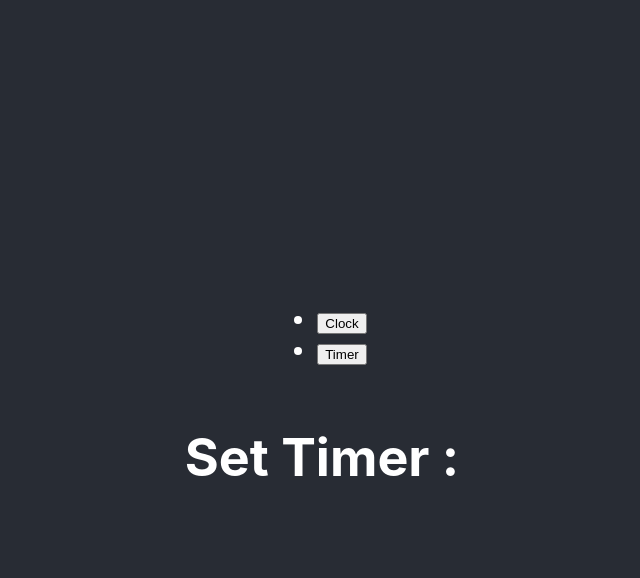
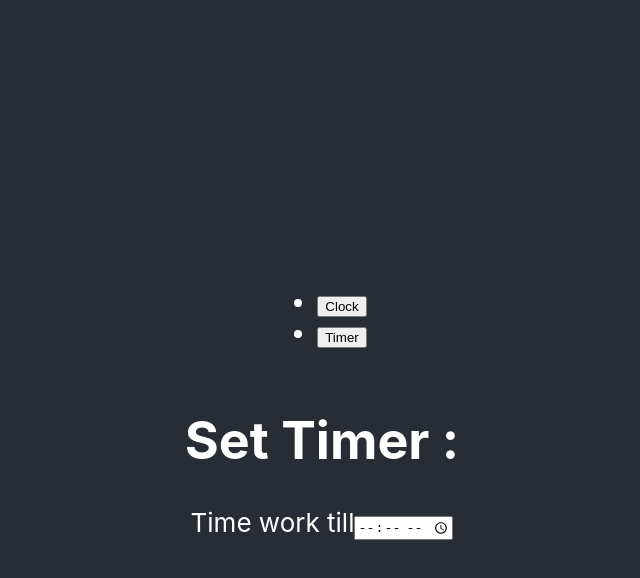
Before and after one commit to HuxleyM/React_timer, a React (Create React App) app: page / in a window 1280 px wide. Both pictures are taken after a click on the button "Timer". Shown: the top 578 px of the page, without its empty margins (318-958 px from the left). Built offline with nearby package versions, Linux system fonts and the light colour scheme.

Commit message:
functionality to swap between timer and clock

```diff
--- a/src/Clock.js
+++ b/src/Clock.js
@@ -1,5 +1,6 @@
 import React, {Component} from 'react';
 import TimeNow from './TimeNow'
+import Timer from './Timer'
 
 class Clock extends Component{
 
@@ -10,6 +11,7 @@ class Clock extends Component{
             <div>
                 <h1> {(mode == 'clock')? 'The Time Is:' : 'Set Timer :'} </h1>
                 { mode == 'clock' && < TimeNow />}
+                { mode == 'timer' && < Timer />}
             </div>
         )
     }
--- a/src/Timer.js
+++ b/src/Timer.js
@@ -12,7 +12,13 @@ class Timer extends Component{
 
    render(){
       return(
-        <div></div>
+        <div>
+            { !this.state.set && <form>
+                <label>Time work till</label>
+                <input type='time' required></input>
+            </form>
+            }
+        </div>
       )
    }
 }
```
